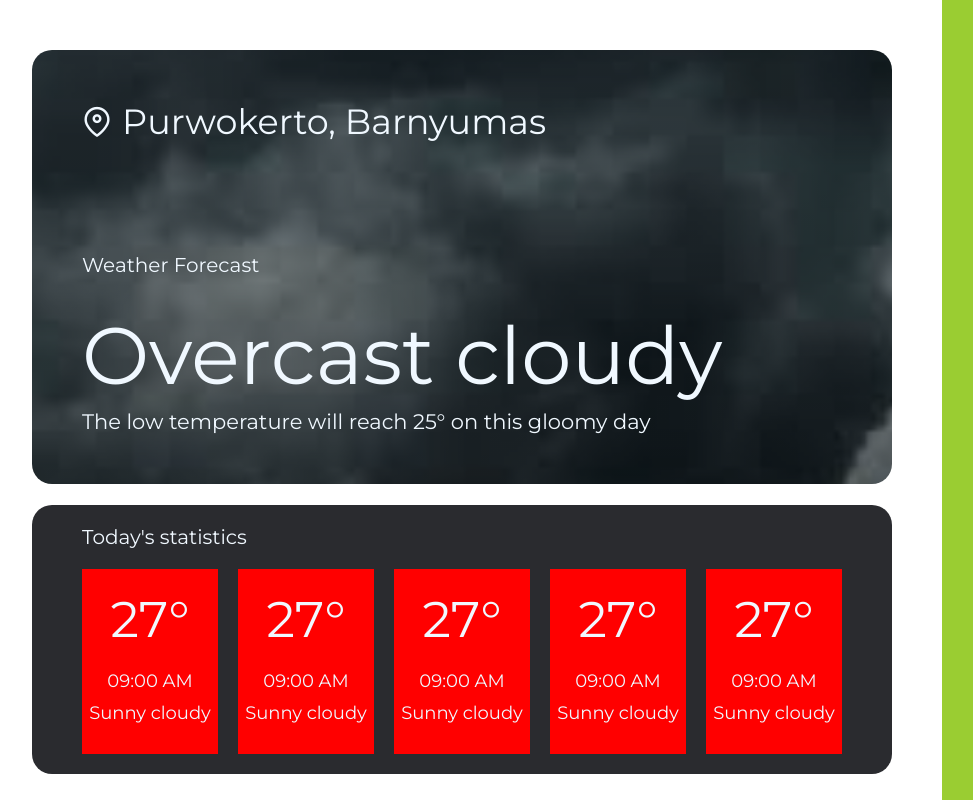
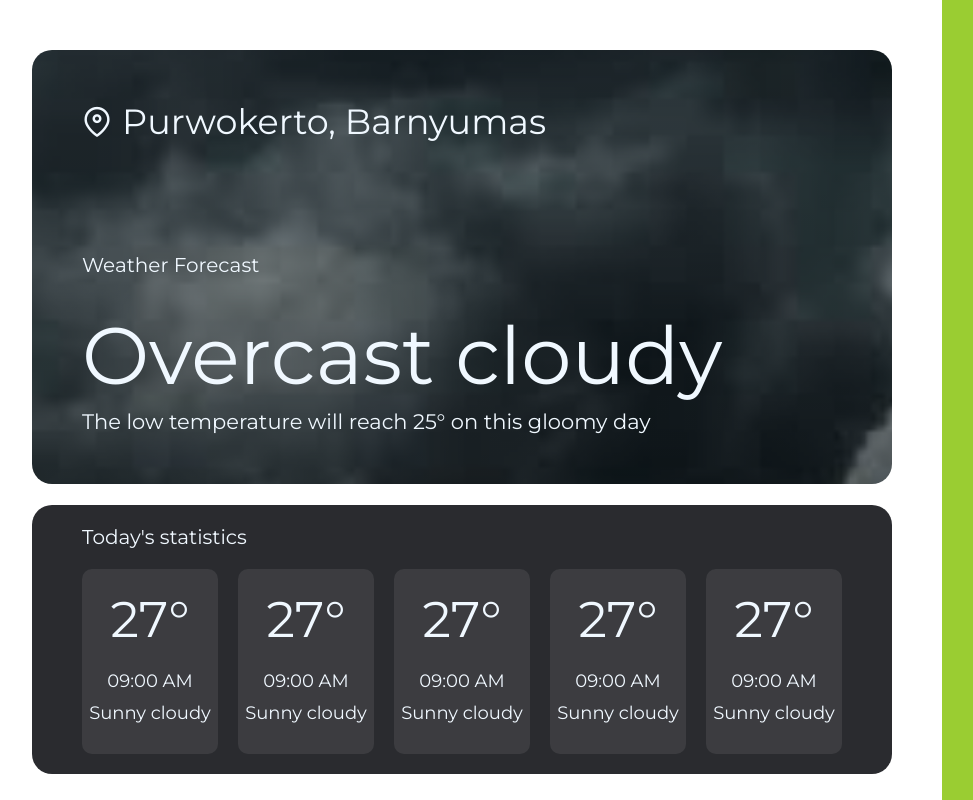
Before and after one commit to manohySr/weather-vue, a Vue app: page / in a window 1280 px wide. Shown: the whole page, without its empty margins (18-991 px from the left). Built offline with nearby package versions, Linux system fonts and the light colour scheme.

Commit message:
style:	hourly weather

```diff
--- a/src/components/Stats.vue
+++ b/src/components/Stats.vue
@@ -15,7 +15,7 @@
 .container {
   border-radius: 2rem;
   padding: 2rem 5rem;
-  background: rgba(42, 43, 47, 255);
+  background: var(--bg);
   color: aliceblue;
   width: 100%;
 }
@@ -35,7 +35,8 @@
   display: block;
   padding: 2rem 0;
   width: 19%;
-  background-color: red;
+  background: #ffffff15;
+  border-radius: 1rem;
 }
 
 .siweather__number {
```
